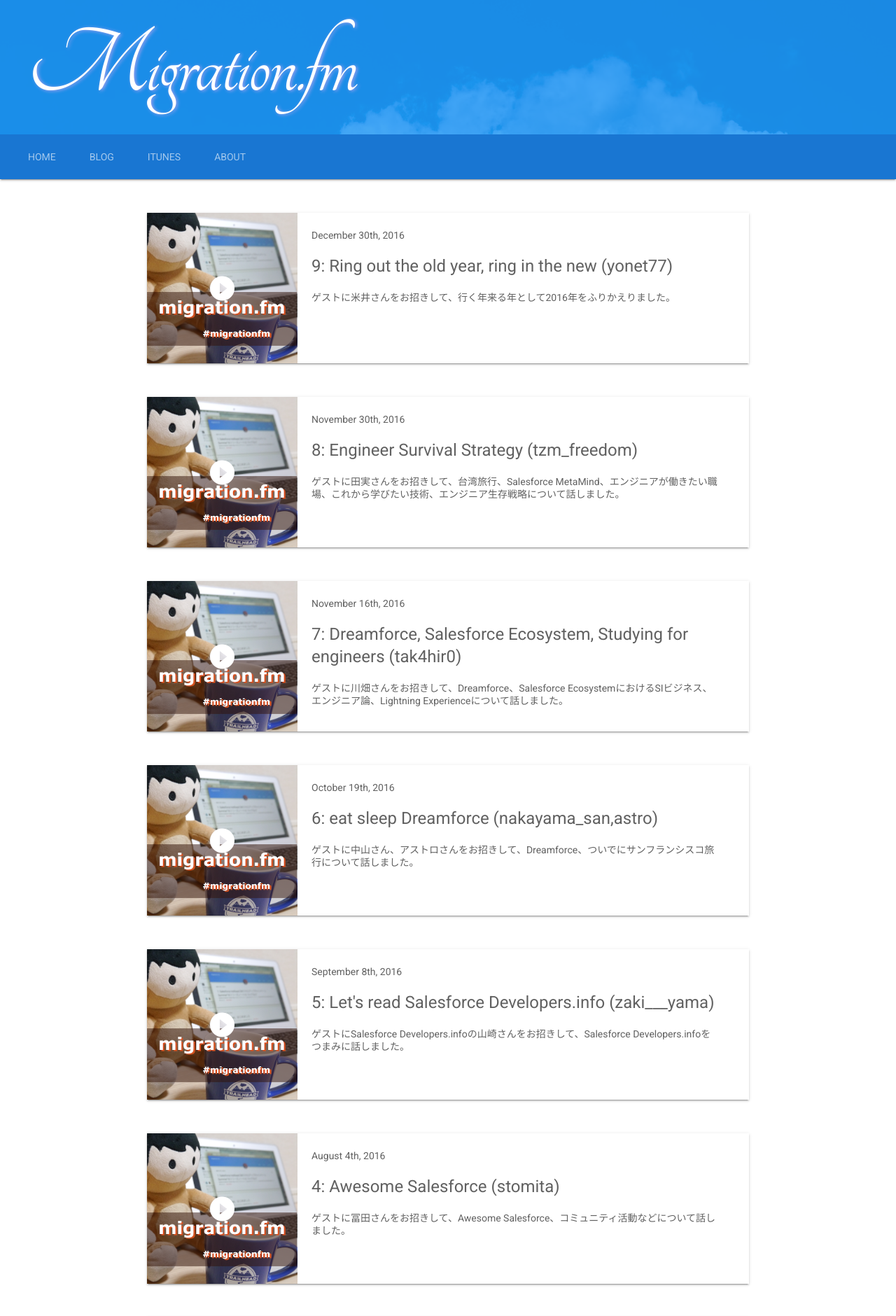
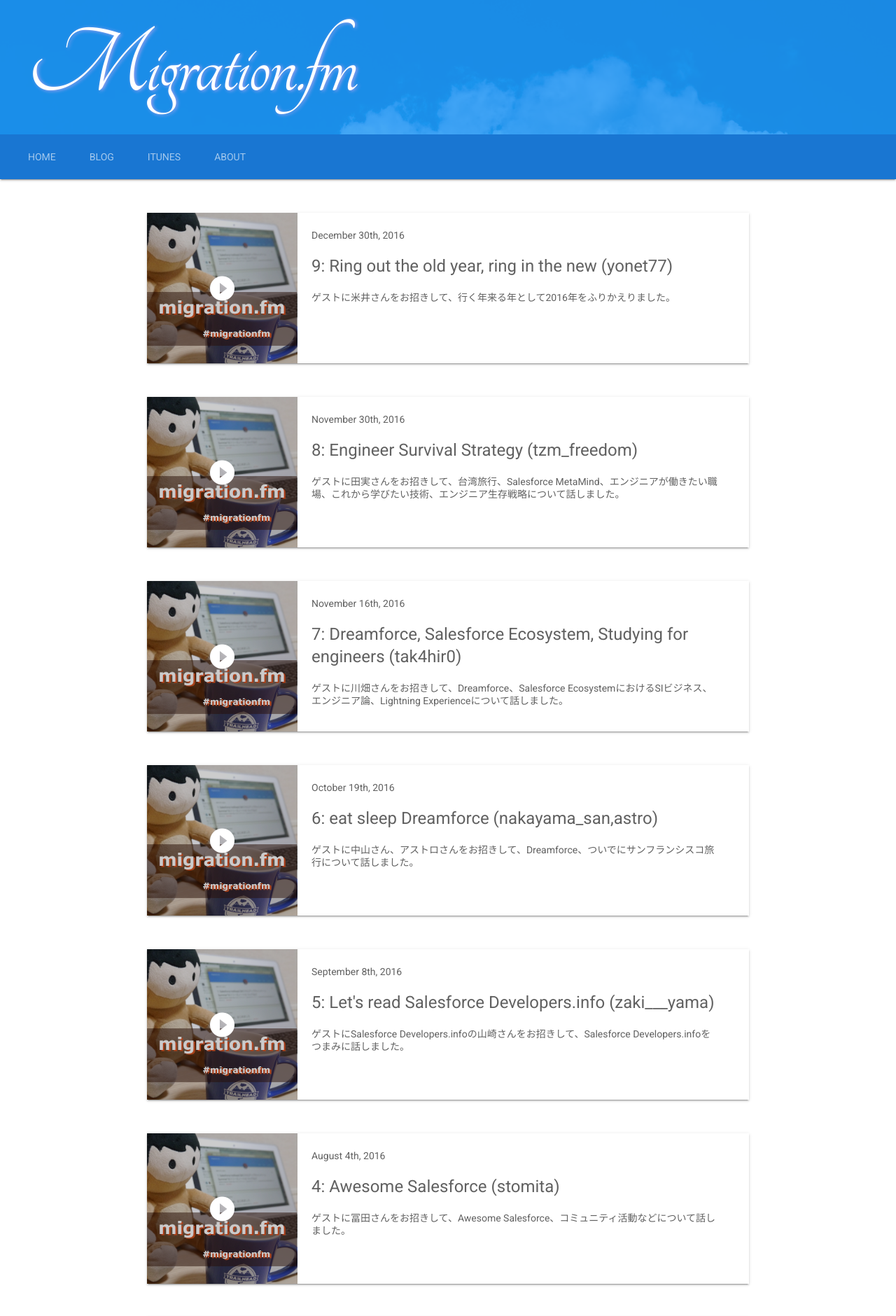
Before and after one commit to migrationfm/migrationfm.github.io, a Jekyll site: the page built from index.html, in a window 1280 px wide. Shown: the top 1880 px of the page at 70% size. Built offline with Jekyll 4.4.1, drawn with Linux system fonts in a browser that asks for light colours; nearby versions of some CDN libraries; the list of posts is cut into pages by our own code.

Commit message:
Change card image design

```diff
--- a/index.html
+++ b/index.html
@@ -5,7 +5,7 @@
   {% for post in paginator.posts %}
     <section class="section--center mdl-grid mdl-grid--no-spacing mdl-shadow--2dp">
       <header class="section__play-btn mdl-cell mdl-cell--3-col-desktop mdl-cell--2-col-tablet mdl-cell--4-col-phone mdl-color--teal-100 mdl-color-text--white" onclick="location.href='{{ post.url }}';" style="cursor: hand; cursor:pointer;">
-        <img src="/images/Logo.png" alt="logo" style="width: 100%; height: auto;">
+        <img src="/images/Logo.png" alt="logo" style="width: 100%; height: auto; filter:brightness(80%);">
         <i class="material-icons" style="position: absolute;">play_circle_filled</i>
       </header>
       <div class="mdl-card mdl-cell mdl-cell--9-col-desktop mdl-cell--6-col-tablet mdl-cell--4-col-phone" onclick="location.href='{{ post.url }}';" style="cursor: hand; cursor:pointer;">
```
